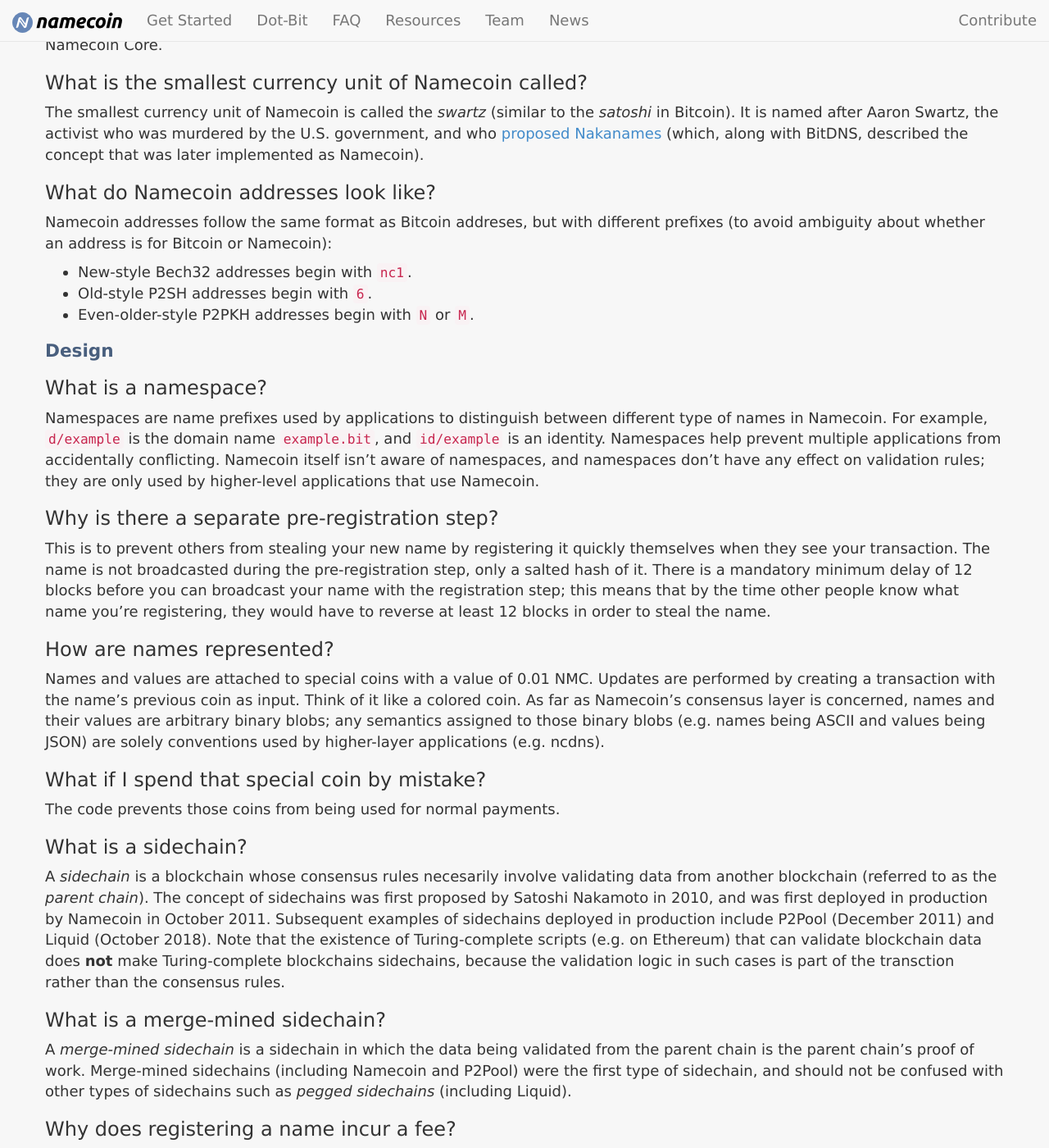
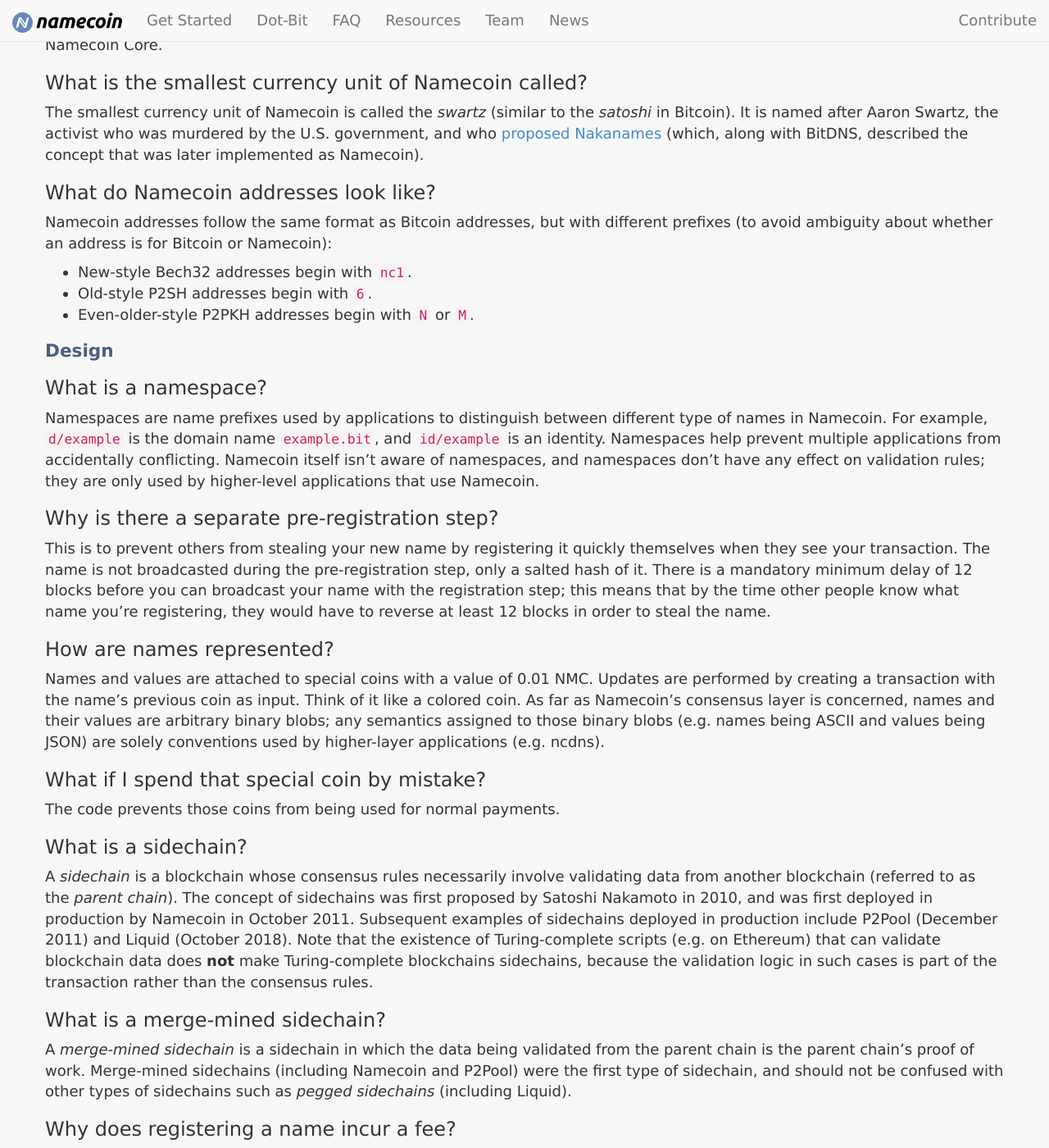
Before and after one commit to JeremyRand/namecoin.org, a Jekyll site: the page built from docs/faq/index.md, in a window 1280 px wide and 1400 px high, scrolled down 3738 px. Shown: the whole window at 82% size. Built offline with Jekyll 4.4.1, drawn with Linux system fonts in a browser that asks for light colours; some of the changed text lies outside the part shown.

Commit message:
FAQ: Fix typos

```diff
--- a/docs/faq/index.md
+++ b/docs/faq/index.md
@@ -70,7 +70,7 @@ The smallest currency unit of Namecoin is called the *swartz* (similar to the *s
 
 ### What do Namecoin addresses look like?
 
-Namecoin addresses follow the same format as Bitcoin addreses, but with different prefixes (to avoid ambiguity about whether an address is for Bitcoin or Namecoin):
+Namecoin addresses follow the same format as Bitcoin addresses, but with different prefixes (to avoid ambiguity about whether an address is for Bitcoin or Namecoin):
 
 * New-style Bech32 addresses begin with `nc1`.
 * Old-style P2SH addresses begin with `6`.
@@ -96,7 +96,7 @@ The code prevents those coins from being used for normal payments.
 
 ### What is a sidechain?
 
-A *sidechain* is a blockchain whose consensus rules necesarily involve validating data from another blockchain (referred to as the *parent chain*).  The concept of sidechains was first proposed by Satoshi Nakamoto in 2010, and was first deployed in production by Namecoin in October 2011.  Subsequent examples of sidechains deployed in production include P2Pool (December 2011) and Liquid (October 2018).  Note that the existence of Turing-complete scripts (e.g. on Ethereum) that can validate blockchain data does **not** make Turing-complete blockchains sidechains, because the validation logic in such cases is part of the transction rather than the consensus rules.
+A *sidechain* is a blockchain whose consensus rules necessarily involve validating data from another blockchain (referred to as the *parent chain*).  The concept of sidechains was first proposed by Satoshi Nakamoto in 2010, and was first deployed in production by Namecoin in October 2011.  Subsequent examples of sidechains deployed in production include P2Pool (December 2011) and Liquid (October 2018).  Note that the existence of Turing-complete scripts (e.g. on Ethereum) that can validate blockchain data does **not** make Turing-complete blockchains sidechains, because the validation logic in such cases is part of the transaction rather than the consensus rules.
 
 ### What is a merge-mined sidechain?
 
```
Also changed, not shown: other parts of docs/faq/index.md (+1 -1 lines).
